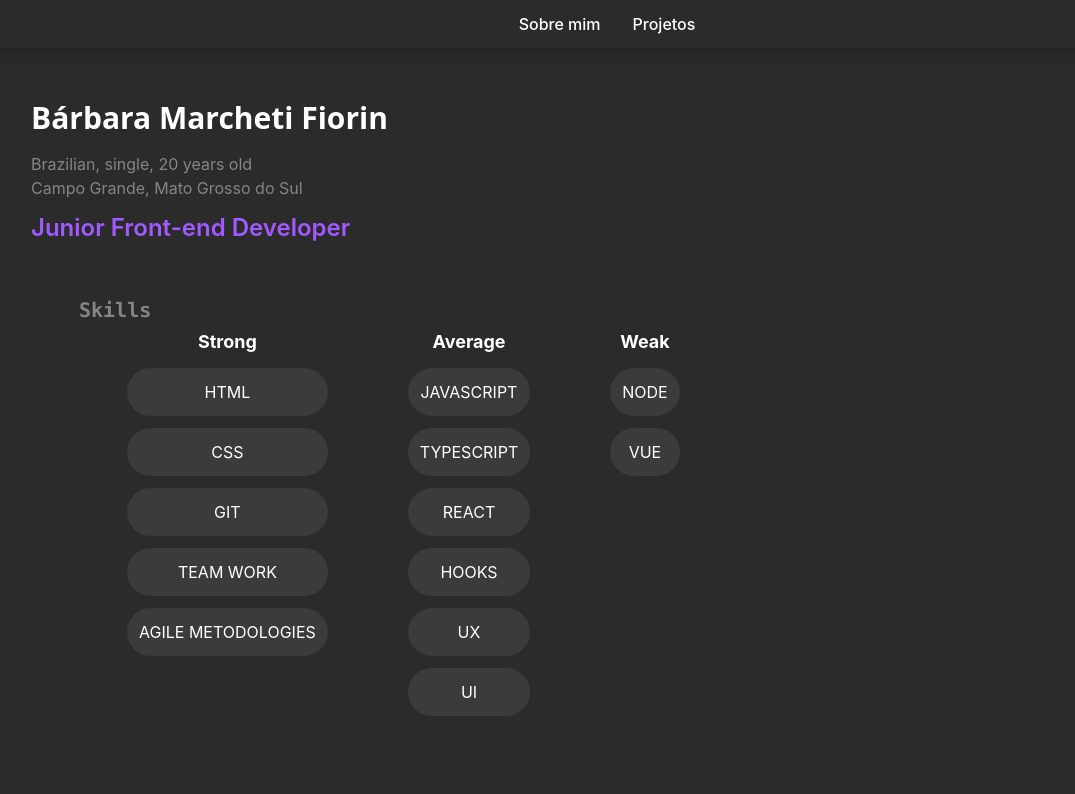
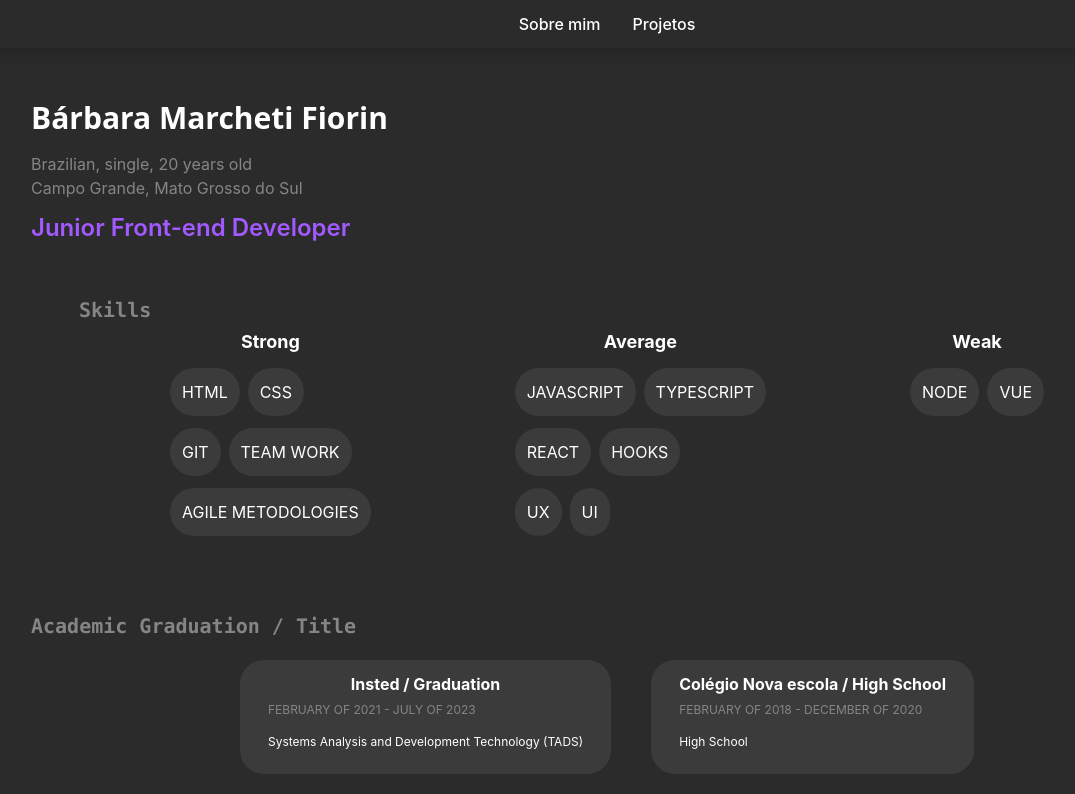
Before and after one commit to bamarcheti/my-resume, a React (Create React App) app: page /#/sobre-mim in a window 1280 px wide. Shown: the top 794 px of the page, without its empty margins (33-1108 px from the left). Built offline with nearby package versions, Linux system fonts and the light colour scheme.

Commit message:
corrigindo styles dos componentes de skills

```diff
--- a/src/modules/About/components/Skills/components/AverageSkill.tsx
+++ b/src/modules/About/components/Skills/components/AverageSkill.tsx
@@ -7,12 +7,18 @@ const AverageSkill = () => {
         <p className="font-bold text-lg text-white">Average</p>
       </div>
       <div className="flex flex-col gap-3">
+        <div className="flex flex-row gap-2">
           <CardSkill nameSkill="JAVASCRIPT" />
           <CardSkill nameSkill="TYPESCRIPT" />
+        </div>
+        <div className="flex flex-row gap-2">
           <CardSkill nameSkill="REACT" />
           <CardSkill nameSkill="HOOKS" />
+        </div>
+        <div className="flex flex-row gap-2">
           <CardSkill nameSkill="UX" />
           <CardSkill nameSkill="UI" />
+        </div>
       </div>
     </div>
   );
--- a/src/modules/About/components/Skills/components/StrongSkill.tsx
+++ b/src/modules/About/components/Skills/components/StrongSkill.tsx
@@ -1,4 +1,4 @@
-import LanguageSkill from './CardSkill';
+import CardSkill from './CardSkill';
 
 const StrongSkill = () => {
   return (
@@ -7,11 +7,15 @@ const StrongSkill = () => {
         <p className="font-bold text-lg text-white">Strong</p>
       </div>
       <div className="flex flex-col gap-3">
-        <LanguageSkill nameSkill="HTML" />
-        <LanguageSkill nameSkill="CSS" />
-        <LanguageSkill nameSkill="GIT" />
-        <LanguageSkill nameSkill="TEAM WORK" />
-        <LanguageSkill nameSkill="AGILE METODOLOGIES" />
+        <div className="flex flex-row gap-2">
+          <CardSkill nameSkill="HTML" />
+          <CardSkill nameSkill="CSS" />
+        </div>
+        <div className="flex flex-row gap-2">
+          <CardSkill nameSkill="GIT" />
+          <CardSkill nameSkill="TEAM WORK" />
+        </div>
+        <CardSkill nameSkill="AGILE METODOLOGIES" />
       </div>
     </div>
   );
--- a/src/modules/About/components/Skills/components/WeakSkill.tsx
+++ b/src/modules/About/components/Skills/components/WeakSkill.tsx
@@ -1,4 +1,4 @@
-import LanguageSkill from './CardSkill';
+import CardSkill from './CardSkill';
 
 const WeakSkill = () => {
   return (
@@ -7,8 +7,10 @@ const WeakSkill = () => {
         <p className="font-bold text-lg text-white">Weak</p>
       </div>
       <div className="flex flex-col gap-3">
-        <LanguageSkill nameSkill="NODE" />
-        <LanguageSkill nameSkill="VUE" />
+        <div className="flex flex-row gap-2">
+          <CardSkill nameSkill="NODE" />
+          <CardSkill nameSkill="VUE" />
+        </div>
       </div>
     </div>
   );
--- a/src/modules/About/components/Skills/index.tsx
+++ b/src/modules/About/components/Skills/index.tsx
@@ -9,7 +9,7 @@ const Skills = () => {
       <div className="flex flex-col justify-between items-start">
         <Subtitle subtitle="Skills" />
       </div>
-      <div className="flex flex-row gap-20 pl-12">
+      <div className="flex flex-row gap-36 justify-center">
         <StrongSkill />
         <AverageSkill />
         <WeakSkill />
```
Lines whose indentation alone changed are shown as unchanged.
